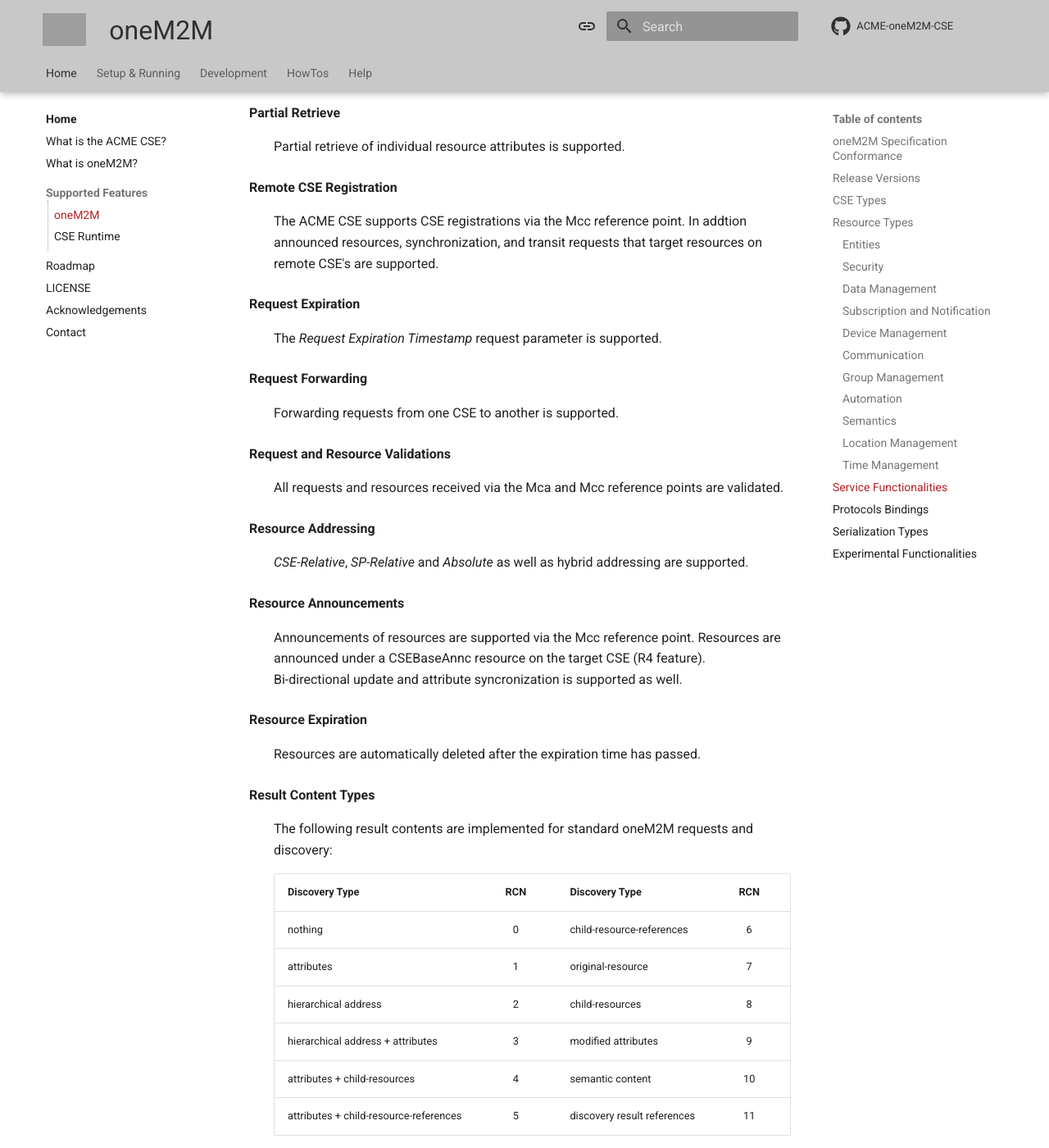
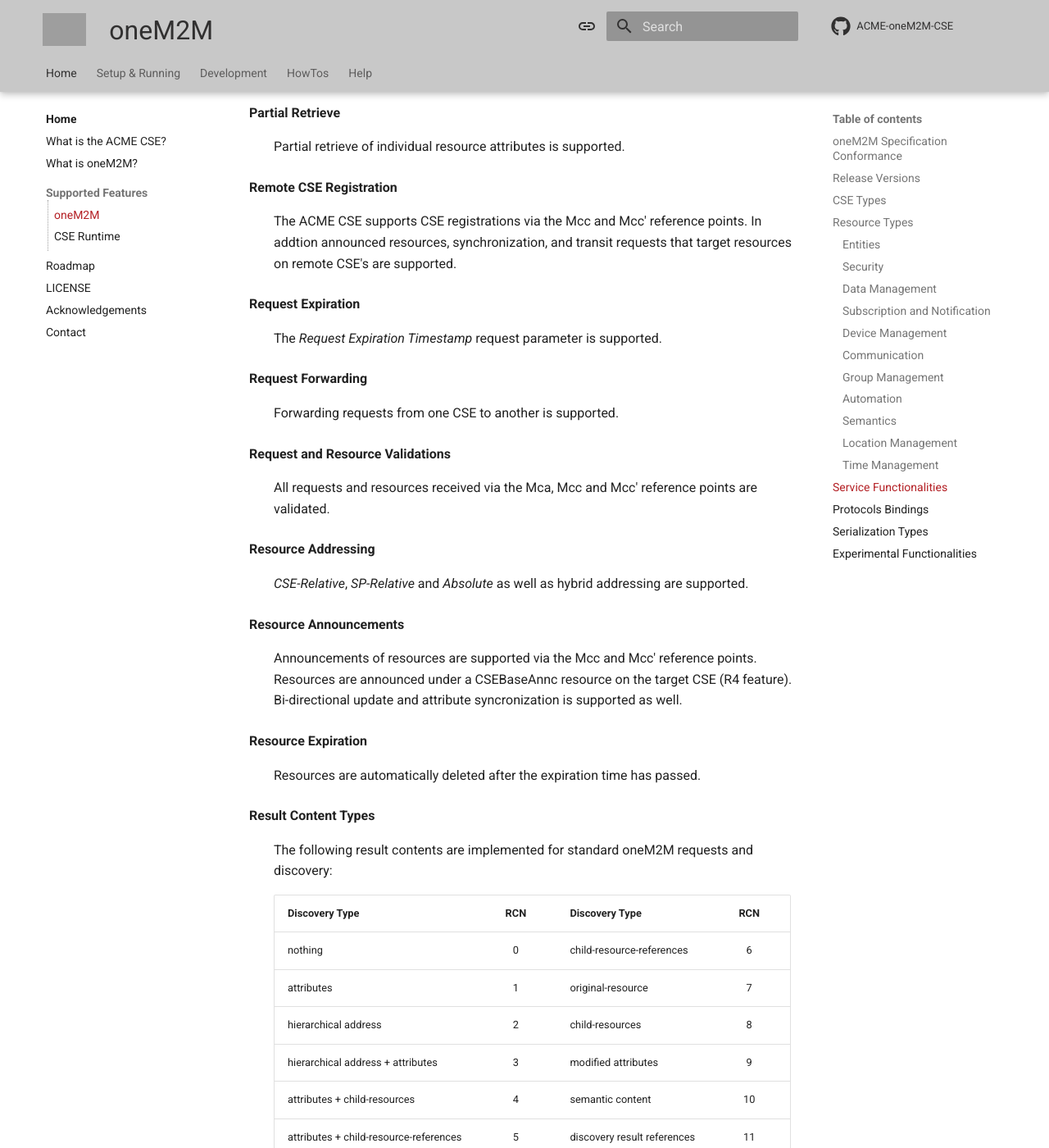
Before and after one commit to ankraft/ACME-oneM2M-CSE-mkdocs, an MkDocs documentation site: the page built from docs/home/Supported.md, in a window 1280 px wide and 1400 px high, scrolled down 8296 px. Shown: the whole window at 82% size. Built offline with MkDocs 1.6.1 and Material for MkDocs 9.7.7, drawn with Linux system fonts in a browser that asks for light colours; comment, search, counter and statistics services are not loaded; grey boxes are pictures that could not be loaded.

Commit message:
Clarified some Mcc' support

```diff
--- a/docs/home/Supported.md
+++ b/docs/home/Supported.md
@@ -354,7 +354,7 @@
 
 **Remote CSE Registration**
 
-:	The ACME CSE supports CSE registrations via the Mcc reference point.
+:	The ACME CSE supports CSE registrations via the Mcc and Mcc' reference points.
 	In addtion announced resources, synchronization, and transit requests that
 	target resources on remote CSE's are supported.
 
@@ -371,7 +371,7 @@
 
 **Request and Resource Validations**
 
-:	All requests and resources received via the Mca and Mcc reference points are validated.
+:	All requests and resources received via the Mca, Mcc and Mcc' reference points are validated.
 
 
 **Resource Addressing**
@@ -381,7 +381,7 @@
 
 **Resource Announcements**
 
-:	Announcements of resources are supported via the Mcc reference point.
+:	Announcements of resources are supported via the Mcc and Mcc' reference points.
 	Resources are announced under a CSEBaseAnnc resource on the target CSE (R4 feature).
 	Bi-directional update and attribute syncronization is supported as well.
 
```
